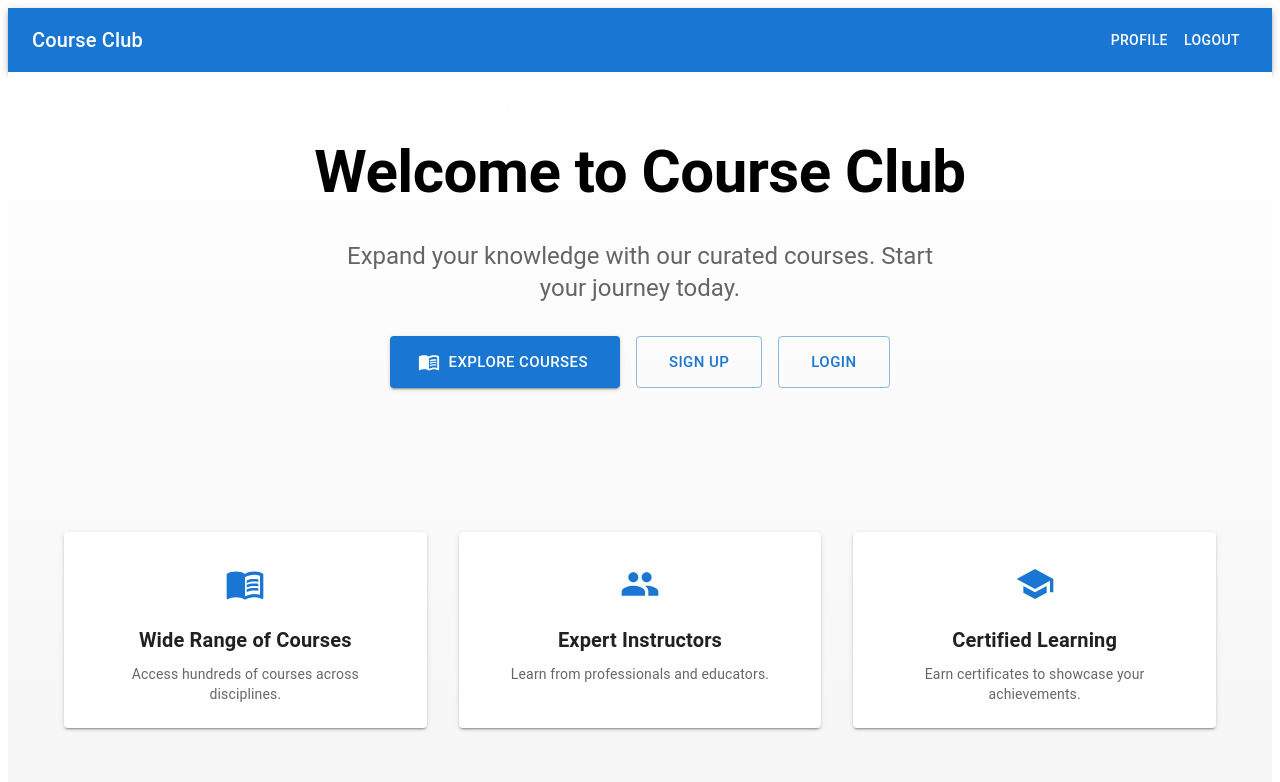
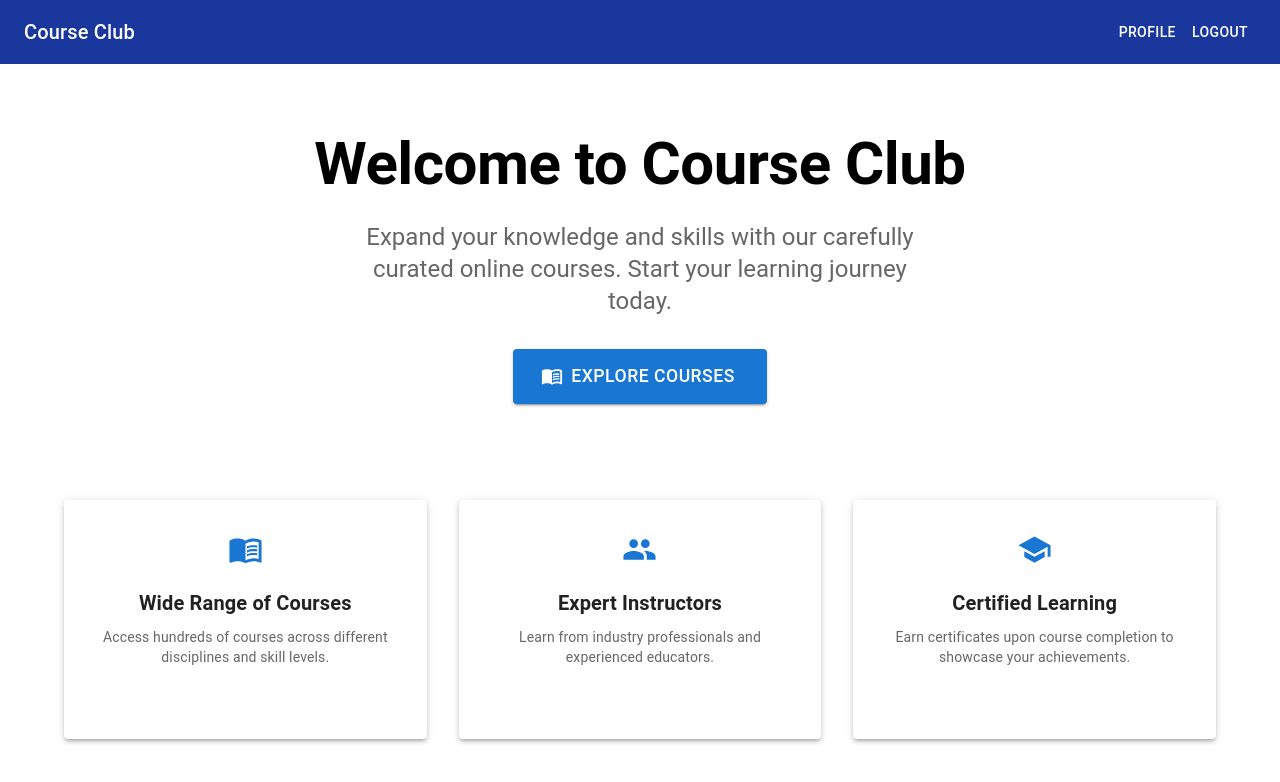
Before and after one commit to Ushara-B/EduClub_app, a React (Vite) app in the folder static/frontend/: page /home in a window 1280 px wide. Shown: the top 782 px of the page. Built offline with nearby package versions, Linux system fonts and the light colour scheme; sample sign-in values are in the browser's storage.

Commit message:
update in sign in jsx, sign up jsx

```diff
--- a/static/frontend/src/components/AppBar.jsx
+++ b/static/frontend/src/components/AppBar.jsx
@@ -16,7 +16,7 @@ function NavBar() {
     };
 
     return (
-        <AppBar position="static">
+        <AppBar position="static" sx={{ backgroundColor: '#1a379e' }}>
             <Toolbar>
                 <Typography variant="h6" style={{ flexGrow: 1 }}>
                     Course Club
--- a/static/frontend/src/components/HomePage.jsx
+++ b/static/frontend/src/components/HomePage.jsx
@@ -1,42 +1,57 @@
-import React from 'react';
-import { Button, Container, Typography, Box, Grid, Card, CardContent, useTheme } from '@mui/material';
-import { useNavigate } from 'react-router-dom';
-import SchoolIcon from '@mui/icons-material/School';
-import PeopleIcon from '@mui/icons-material/People';
-import MenuBookIcon from '@mui/icons-material/MenuBook';
-
-function HomePage() {
-    const navigate = useNavigate();
-    const theme = useTheme();
+import React from "react";
+import { Button, Container, Typography, Box, Grid, Card, CardContent } from "@mui/material";
+import { MenuBook as MenuBookIcon, People as PeopleIcon, School as SchoolIcon } from "@mui/icons-material";
 
 const features = [
-        { icon: <MenuBookIcon sx={{ fontSize: 40 }} />, title: 'Wide Range of Courses', description: 'Access hundreds of courses across disciplines.' },
-        { icon: <PeopleIcon sx={{ fontSize: 40 }} />, title: 'Expert Instructors', description: 'Learn from professionals and educators.' },
-        { icon: <SchoolIcon sx={{ fontSize: 40 }} />, title: 'Certified Learning', description: 'Earn certificates to showcase your achievements.' }
+  {
+    icon: <MenuBookIcon fontSize="large" color="primary" />,
+    title: "Wide Range of Courses",
+    description: "Access hundreds of courses across different disciplines and skill levels.",
+  },
+  {
+    icon: <PeopleIcon fontSize="large" color="primary" />,
+    title: "Expert Instructors",
+    description: "Learn from industry professionals and experienced educators.",
+  },
+  {
+    icon: <SchoolIcon fontSize="large" color="primary" />,
+    title: "Certified Learning",
+    description: "Earn certificates upon course completion to showcase your achievements.",
+  },
 ];
 
-    return (
-        <Box sx={{ minHeight: '100vh', background: `linear-gradient(180deg, ${theme.palette.background.default} 0%, ${theme.palette.grey[100]} 100%)` }}>
+const HomePage = () => (
+  <Box sx={{ minHeight: "100vh", background: "#fff", textAlign: "center", py: 8 }}>
     <Container maxWidth="lg">
-                <Box sx={{ textAlign: 'center', pt: 8, pb: 6 }}>
-                    <Typography variant="h2" sx={{ fontWeight: 'bold', mb: 4 }}>Welcome to Course Club</Typography>
-                    <Typography variant="h5" color="text.secondary" sx={{ maxWidth: 600, mx: 'auto', mb: 4 }}>
-                        Expand your knowledge with our curated courses. Start your journey today.
+      <Box sx={{ mb: 8 }}>
+        <Typography variant="h2" fontWeight="bold" gutterBottom>
+          Welcome to Course Club
         </Typography>
-                    <Box sx={{ display: 'flex', justifyContent: 'center', gap: 2, mb: 4 }}>
-                        <Button variant="contained" size="large" onClick={() => navigate('/courses')} startIcon={<MenuBookIcon />} sx={{ py: 1.5, px: 4 }}>Explore Courses</Button>
-                        <Button variant="outlined" size="large" onClick={() => navigate('/signup')} sx={{ py: 1.5, px: 4 }}>Sign Up</Button>
-                        <Button variant="outlined" size="large" onClick={() => navigate('/login')} sx={{ py: 1.5, px: 4 }}>Login</Button>
+        <Typography variant="h5" color="text.secondary" sx={{ maxWidth: 600, mx: "auto", mb: 4 }}>
+          Expand your knowledge and skills with our carefully curated online courses. Start your learning journey today.
+        </Typography>
+        <Button
+          variant="contained"
+          size="large"
+          startIcon={<MenuBookIcon />}
+          sx={{ py: 1.5, px: 4, fontSize: "1.1rem" }}
+          onClick={() => (window.location.href = "/courses")}
+        >
+          Explore Courses
+        </Button>
       </Box>
-                </Box>
-                <Grid container spacing={4} sx={{ py: 8 }}>
-                    {features.map((feature, index) => (
+      <Grid container spacing={4} sx={{ mt: 4 }}>
+        {features.map(({ icon, title, description }, index) => (
           <Grid item xs={12} md={4} key={index}>
-                            <Card elevation={2} sx={{ height: '100%', transition: 'transform 0.2s, box-shadow 0.2s', '&:hover': { transform: 'translateY(-4px)', boxShadow: theme.shadows[8] } }}>
-                                <CardContent sx={{ textAlign: 'center', p: 4 }}>
-                                    <Box sx={{ color: 'primary.main', mb: 2 }}>{feature.icon}</Box>
-                                    <Typography variant="h6" sx={{ fontWeight: 'bold', mb: 1 }}>{feature.title}</Typography>
-                                    <Typography variant="body2" color="text.secondary">{feature.description}</Typography>
+            <Card elevation={3} sx={{ height: "100%", p: 2, textAlign: "center" }}>
+              <CardContent>
+                {icon}
+                <Typography variant="h6" fontWeight="bold" sx={{ mt: 2, mb: 1 }}>
+                  {title}
+                </Typography>
+                <Typography variant="body2" color="text.secondary">
+                  {description}
+                </Typography>
               </CardContent>
             </Card>
           </Grid>
@@ -45,6 +60,5 @@ function HomePage() {
     </Container>
   </Box>
 );
-}
 
 export default HomePage;
--- a/static/frontend/src/components/SignInPage.jsx
+++ b/static/frontend/src/components/SignInPage.jsx
@@ -100,7 +100,7 @@ const SignInPage = () => {
                             fullWidth
                             disabled={loading}
                             sx={{
-                                bgcolor: '#0000FF',
+                                bgcolor: '#1a379e',
                                 '&:hover': { bgcolor: '#0000CC' },
                                 color: 'white',
                                 textTransform: 'none',
--- a/static/frontend/src/components/SignUpPage.jsx
+++ b/static/frontend/src/components/SignUpPage.jsx
@@ -97,7 +97,7 @@ const SignUpPage = () => {
                             fullWidth
                             disabled={loading}
                             sx={{
-                                bgcolor: '#0000FF',
+                                bgcolor: '#1a379e',
                                 '&:hover': { bgcolor: '#0000CC' },
                                 color: 'white',
                                 textTransform: 'none',
--- /dev/null
+++ b/static/frontend/src/index.css
@@ -0,0 +1,7 @@
+html, body {
+  margin: 0;
+  padding: 0;
+  box-sizing: border-box;
+  width: 100%;
+  height: 100%;
+}
```
Also changed, not shown: static/frontend/src/main.jsx (+7 -6 lines). Lines whose indentation alone changed are shown as unchanged.
